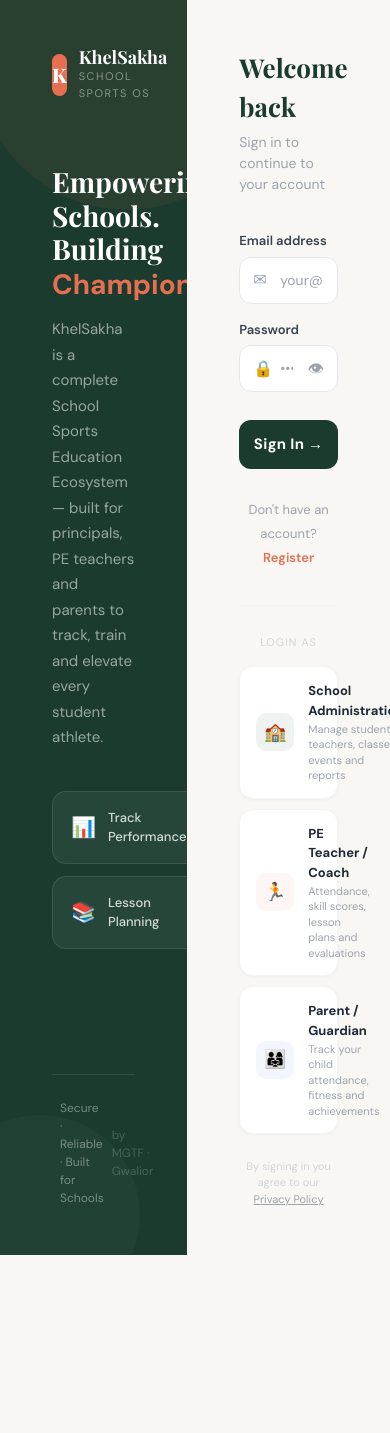
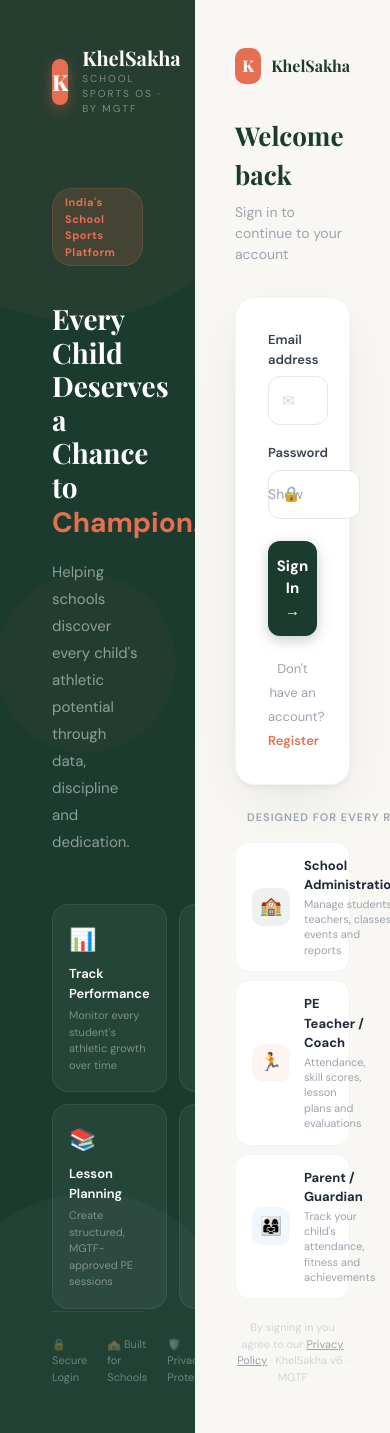
Before and after one commit to millersgrouptrackfoundation-afk/khelsakha, a React (Vite) app: page /login in a window 390 px wide. Before the commit the page ends 1255 px from the top, so only its background shows below. Built offline with nearby package versions, Linux system fonts and the light colour scheme.

Commit message:
Premium login redesign and mobile overlay sidebar

```diff
--- a/src/pages/Login.jsx
+++ b/src/pages/Login.jsx
@@ -1,4 +1,4 @@
-import { useState } from "react"
+import { useState, useEffect } from "react"
 import { useAuth } from "../contexts/AuthContext"
 import { useNavigate, Link } from "react-router-dom"
 
@@ -10,6 +10,9 @@
   const [showPassword, setShowPassword] = useState(false)
   const [error, setError] = useState("")
   const [loading, setLoading] = useState(false)
+  const [mounted, setMounted] = useState(false)
+
+  useEffect(() => { setTimeout(() => setMounted(true), 50) }, [])
 
   const handleSubmit = async (e) => {
     e.preventDefault()
@@ -25,206 +28,258 @@
   }
 
   const features = [
-    { icon:"📊", label:"Track Performance" },
-    { icon:"✅", label:"Mark Attendance" },
-    { icon:"📚", label:"Lesson Planning" },
-    { icon:"📄", label:"CBSE Reports" },
+    { icon:"📊", label:"Track Performance", desc:"Monitor every student's athletic growth over time" },
+    { icon:"✅", label:"Mark Attendance", desc:"Record class attendance in seconds, not minutes" },
+    { icon:"📚", label:"Lesson Planning", desc:"Create structured, MGTF-approved PE sessions" },
+    { icon:"📄", label:"CBSE Reports", desc:"Generate compliant reports with one click" },
   ]
 
   const roles = [
-    { icon:"🏫", title:"School Administration", desc:"Manage students, teachers, classes, events and reports" },
-    { icon:"🏃", title:"PE Teacher / Coach", desc:"Attendance, skill scores, lesson plans and evaluations" },
-    { icon:"👨‍👩‍👧", title:"Parent / Guardian", desc:"Track your child attendance, fitness and achievements" },
+    { icon:"🏫", title:"School Administration", desc:"Manage students, teachers, classes, events and reports", color:"#1A3B2E" },
+    { icon:"🏃", title:"PE Teacher / Coach", desc:"Attendance, skill scores, lesson plans and evaluations", color:"#E76F51" },
+    { icon:"👨‍👩‍👧", title:"Parent / Guardian", desc:"Track your child's attendance, fitness and achievements", color:"#3b82f6" },
   ]
 
+  const inp = {
+    width:"100%", padding:"13px 14px 13px 44px",
+    border:"1.5px solid #e5e7eb", borderRadius:"12px",
+    fontSize:"14px", outline:"none", fontFamily:"DM Sans, sans-serif",
+    background:"white", boxSizing:"border-box", color:"#1f2937",
+    transition:"border-color 0.2s, box-shadow 0.2s"
+  }
+
   return (
-    <div style={{minHeight:"100vh", display:"flex", flexDirection:"column", background:"#F9F7F3", fontFamily:"DM Sans, sans-serif"}}>
-
-      <div style={{flex:1, display:"flex"}}>
+    <div style={{
+      minHeight:"100vh", display:"flex", fontFamily:"DM Sans, sans-serif",
+      opacity: mounted ? 1 : 0, transition:"opacity 0.4s ease"
+    }}>
 
       {/* ── LEFT PANEL ── */}
       <div style={{
-          width:"48%", background:"#1A3B2E", padding:"48px 52px",
-          display:"flex", flexDirection:"column", justifyContent:"space-between",
-          position:"relative", overflow:"hidden",
-          minHeight:"100vh"
-        }}>
-          <div style={{position:"absolute", top:0, right:0, width:"300px", height:"300px",
-            background:"rgba(231,111,81,0.08)", borderRadius:"50%", transform:"translate(30%, -30%)"}} />
-          <div style={{position:"absolute", bottom:0, left:0, width:"200px", height:"200px",
-            background:"rgba(255,255,255,0.03)", borderRadius:"50%", transform:"translate(-30%, 30%)"}} />
+        width:"50%", minHeight:"100vh", background:"#1A3B2E",
+        padding:"48px 52px", display:"flex", flexDirection:"column",
+        justifyContent:"space-between", position:"relative", overflow:"hidden"
+      }}
+        className="hidden md:flex flex-col"
+      >
+        <div style={{position:"absolute",top:"-80px",right:"-80px",width:"400px",height:"400px",
+          background:"rgba(231,111,81,0.06)",borderRadius:"50%"}} />
+        <div style={{position:"absolute",bottom:"-60px",left:"-60px",width:"300px",height:"300px",
+          background:"rgba(255,255,255,0.03)",borderRadius:"50%"}} />
+        <div style={{position:"absolute",top:"40%",right:"10%",width:"180px",height:"180px",
+          background:"rgba(231,111,81,0.04)",borderRadius:"50%"}} />
 
-          <div style={{position:"relative", zIndex:1}}>
-            <div style={{display:"flex", alignItems:"center", gap:"12px", marginBottom:"64px"}}>
-              <div style={{width:"42px", height:"42px", borderRadius:"12px", background:"#E76F51",
-                display:"flex", alignItems:"center", justifyContent:"center"}}>
-                <span style={{color:"white", fontSize:"20px", fontWeight:"900", fontFamily:"Playfair Display, serif"}}>K</span>
+        <div style={{position:"relative",zIndex:1}}>
+          <div style={{display:"flex",alignItems:"center",gap:"14px",marginBottom:"72px"}}>
+            <div style={{width:"46px",height:"46px",borderRadius:"14px",background:"#E76F51",
+              display:"flex",alignItems:"center",justifyContent:"center",
+              boxShadow:"0 4px 14px rgba(231,111,81,0.4)"}}>
+              <span style={{color:"white",fontSize:"22px",fontWeight:"900",fontFamily:"Playfair Display,serif"}}>K</span>
             </div>
             <div>
-                <div style={{color:"white", fontWeight:"700", fontSize:"18px", fontFamily:"Playfair Display, serif", lineHeight:1}}>KhelSakha</div>
-                <div style={{color:"rgba(255,255,255,0.45)", fontSize:"11px", letterSpacing:"1.5px", textTransform:"uppercase", marginTop:"2px"}}>School Sports OS</div>
+              <div style={{color:"white",fontWeight:"700",fontSize:"20px",fontFamily:"Playfair Display,serif",lineHeight:1}}>KhelSakha</div>
+              <div style={{color:"rgba(255,255,255,0.4)",fontSize:"10px",letterSpacing:"2px",textTransform:"uppercase",marginTop:"3px"}}>School Sports OS · by MGTF</div>
             </div>
           </div>
 
-            <div style={{marginBottom:"40px"}}>
-              <h1 style={{color:"white", fontSize:"clamp(28px, 3vw, 40px)", fontWeight:"700",
-                fontFamily:"Playfair Display, serif", lineHeight:"1.2", margin:"0 0 16px"}}>
-                Empowering Schools.<br />
-                Building <span style={{color:"#E76F51"}}>Champions.</span>
-              </h1>
-              <p style={{color:"rgba(255,255,255,0.55)", fontSize:"15px", lineHeight:"1.7", margin:0, maxWidth:"380px"}}>
-                KhelSakha is a complete School Sports Education Ecosystem — built for principals, PE teachers and parents to track, train and elevate every student athlete.
-              </p>
+          <div style={{marginBottom:"16px"}}>
+            <span style={{
+              display:"inline-block",background:"rgba(231,111,81,0.15)",
+              color:"#E76F51",fontSize:"11px",fontWeight:"700",
+              padding:"5px 12px",borderRadius:"20px",letterSpacing:"0.5px",
+              border:"1px solid rgba(231,111,81,0.2)",marginBottom:"20px"
+            }}>India's School Sports Platform</span>
           </div>
 
-            <div style={{display:"grid", gridTemplateColumns:"1fr 1fr", gap:"12px", maxWidth:"380px"}}>
+          <h1 style={{
+            color:"white",fontSize:"clamp(28px,3.2vw,42px)",fontWeight:"700",
+            fontFamily:"Playfair Display,serif",lineHeight:"1.2",margin:"0 0 20px"
+          }}>
+            Every Child Deserves<br />
+            a Chance to <span style={{color:"#E76F51"}}>Champion.</span>
+          </h1>
+
+          <p style={{color:"rgba(255,255,255,0.5)",fontSize:"15px",lineHeight:"1.8",
+            margin:"0 0 48px",maxWidth:"380px"}}>
+            Helping schools discover every child's athletic potential through data, discipline and dedication.
+          </p>
+
+          <div style={{display:"grid",gridTemplateColumns:"1fr 1fr",gap:"12px",maxWidth:"420px"}}>
             {features.map((f,i) => (
               <div key={i} style={{
-                  background:"rgba(255,255,255,0.06)", border:"1px solid rgba(255,255,255,0.1)",
-                  borderRadius:"14px", padding:"16px 18px", display:"flex", alignItems:"center", gap:"12px"
-                }}>
-                  <span style={{fontSize:"20px"}}>{f.icon}</span>
-                  <span style={{color:"rgba(255,255,255,0.8)", fontSize:"13px", fontWeight:"500"}}>{f.label}</span>
+                background:"rgba(255,255,255,0.05)",
+                border:"1px solid rgba(255,255,255,0.08)",
+                borderRadius:"16px",padding:"18px 16px",
+                transition:"all 0.2s",cursor:"default"
+              }}
+                onMouseEnter={e=>{e.currentTarget.style.background="rgba(255,255,255,0.09)";e.currentTarget.style.borderColor="rgba(255,255,255,0.15)";e.currentTarget.style.transform="translateY(-2px)"}}
+                onMouseLeave={e=>{e.currentTarget.style.background="rgba(255,255,255,0.05)";e.currentTarget.style.borderColor="rgba(255,255,255,0.08)";e.currentTarget.style.transform="translateY(0)"}}>
+                <div style={{fontSize:"22px",marginBottom:"8px"}}>{f.icon}</div>
+                <div style={{color:"white",fontSize:"13px",fontWeight:"600",marginBottom:"4px"}}>{f.label}</div>
+                <div style={{color:"rgba(255,255,255,0.4)",fontSize:"11px",lineHeight:"1.5"}}>{f.desc}</div>
               </div>
             ))}
           </div>
         </div>
 
-          <div style={{position:"relative", zIndex:1}}>
-            <div style={{borderTop:"1px solid rgba(255,255,255,0.1)", paddingTop:"24px", display:"flex", alignItems:"center", gap:"8px"}}>
-              <div style={{width:"6px", height:"6px", borderRadius:"50%", background:"#4ade80"}} />
-              <span style={{color:"rgba(255,255,255,0.4)", fontSize:"12px"}}>Secure · Reliable · Built for Schools</span>
-              <span style={{color:"rgba(255,255,255,0.2)", fontSize:"12px", marginLeft:"auto"}}>by MGTF · Gwalior</span>
+        <div style={{position:"relative",zIndex:1,borderTop:"1px solid rgba(255,255,255,0.08)",paddingTop:"24px"}}>
+          <div style={{display:"flex",alignItems:"center",gap:"20px"}}>
+            {["🔒 Secure Login","🏫 Built for Schools","🛡️ Privacy Protected"].map((t,i) => (
+              <div key={i} style={{display:"flex",alignItems:"center",gap:"6px"}}>
+                <span style={{color:"rgba(255,255,255,0.35)",fontSize:"11px"}}>{t}</span>
+              </div>
+            ))}
           </div>
         </div>
       </div>
 
       {/* ── RIGHT PANEL ── */}
       <div style={{
-          flex:1, display:"flex", flexDirection:"column", alignItems:"center",
-          justifyContent:"center", padding:"48px 52px", overflowY:"auto"
+        flex:1, display:"flex", flexDirection:"column",
+        alignItems:"center", justifyContent:"center",
+        padding:"48px 40px", overflowY:"auto",
+        background:"#F9F7F3", minHeight:"100vh"
       }}>
-          <div style={{width:"100%", maxWidth:"400px"}}>
+        <div style={{width:"100%",maxWidth:"420px"}}>
 
-            <div style={{marginBottom:"36px"}}>
-              <h2 style={{fontSize:"26px", fontWeight:"700", color:"#1A3B2E",
-                fontFamily:"Playfair Display, serif", margin:"0 0 6px"}}>Welcome back</h2>
-              <p style={{color:"#9ca3af", fontSize:"14px", margin:0}}>Sign in to continue to your account</p>
+          <div style={{marginBottom:"10px",display:"block"}} className="md:hidden">
+            <div style={{display:"flex",alignItems:"center",gap:"10px",marginBottom:"32px"}}>
+              <div style={{width:"36px",height:"36px",borderRadius:"10px",background:"#E76F51",
+                display:"flex",alignItems:"center",justifyContent:"center"}}>
+                <span style={{color:"white",fontSize:"16px",fontWeight:"900",fontFamily:"Playfair Display,serif"}}>K</span>
+              </div>
+              <div style={{fontWeight:"700",fontSize:"16px",color:"#1A3B2E",fontFamily:"Playfair Display,serif"}}>KhelSakha</div>
+            </div>
           </div>
 
-            <form onSubmit={handleSubmit} style={{marginBottom:"28px"}}>
-              <div style={{marginBottom:"16px"}}>
-                <label style={{display:"block", fontSize:"13px", fontWeight:"600", color:"#374151", marginBottom:"6px"}}>
+          <div style={{marginBottom:"32px"}}>
+            <h2 style={{fontSize:"26px",fontWeight:"700",color:"#1A3B2E",
+              fontFamily:"Playfair Display,serif",margin:"0 0 8px"}}>Welcome back</h2>
+            <p style={{color:"#9ca3af",fontSize:"14px",margin:0}}>Sign in to continue to your account</p>
+          </div>
+
+          <div style={{
+            background:"white",borderRadius:"20px",padding:"32px",
+            boxShadow:"0 4px 6px -1px rgba(0,0,0,0.05), 0 20px 60px -10px rgba(0,0,0,0.08)",
+            border:"1px solid rgba(0,0,0,0.04)",marginBottom:"24px"
+          }}>
+            <form onSubmit={handleSubmit}>
+              <div style={{marginBottom:"18px"}}>
+                <label style={{display:"block",fontSize:"13px",fontWeight:"600",color:"#374151",marginBottom:"7px"}}>
                   Email address
                 </label>
                 <div style={{position:"relative"}}>
-                  <span style={{position:"absolute", left:"14px", top:"50%", transform:"translateY(-50%)", color:"#9ca3af", fontSize:"16px"}}>✉</span>
-                  <input
-                    type="email" value={email} onChange={e=>setEmail(e.target.value)}
-                    placeholder="your@email.com" required
-                    style={{
-                      width:"100%", padding:"12px 14px 12px 40px",
-                      border:"1.5px solid #e5e7eb", borderRadius:"12px",
-                      fontSize:"14px", outline:"none", fontFamily:"DM Sans, sans-serif",
-                      background:"white", boxSizing:"border-box", color:"#1f2937",
-                      transition:"border-color 0.2s"
-                    }}
-                    onFocus={e=>e.target.style.borderColor="#1A3B2E"}
-                    onBlur={e=>e.target.style.borderColor="#e5e7eb"}
-                  />
+                  <span style={{position:"absolute",left:"14px",top:"50%",transform:"translateY(-50%)",color:"#d1d5db",fontSize:"15px"}}>✉</span>
+                  <input type="email" value={email} onChange={e=>setEmail(e.target.value)}
+                    placeholder="your@school.com" required style={inp}
+                    onFocus={e=>{e.target.style.borderColor="#1A3B2E";e.target.style.boxShadow="0 0 0 3px rgba(26,59,46,0.08)"}}
+                    onBlur={e=>{e.target.style.borderColor="#e5e7eb";e.target.style.boxShadow="none"}} />
                 </div>
               </div>
 
               <div style={{marginBottom:"8px"}}>
-                <label style={{display:"block", fontSize:"13px", fontWeight:"600", color:"#374151", marginBottom:"6px"}}>
+                <label style={{display:"block",fontSize:"13px",fontWeight:"600",color:"#374151",marginBottom:"7px"}}>
                   Password
                 </label>
                 <div style={{position:"relative"}}>
-                  <span style={{position:"absolute", left:"14px", top:"50%", transform:"translateY(-50%)", color:"#9ca3af", fontSize:"16px"}}>🔒</span>
-                  <input
-                    type={showPassword?"text":"password"} value={password}
+                  <span style={{position:"absolute",left:"14px",top:"50%",transform:"translateY(-50%)",color:"#d1d5db",fontSize:"15px"}}>🔒</span>
+                  <input type={showPassword?"text":"password"} value={password}
                     onChange={e=>setPassword(e.target.value)}
                     placeholder="••••••••" required
-                    style={{
-                      width:"100%", padding:"12px 44px 12px 40px",
-                      border:"1.5px solid #e5e7eb", borderRadius:"12px",
-                      fontSize:"14px", outline:"none", fontFamily:"DM Sans, sans-serif",
-                      background:"white", boxSizing:"border-box", color:"#1f2937",
-                      transition:"border-color 0.2s"
-                    }}
-                    onFocus={e=>e.target.style.borderColor="#1A3B2E"}
-                    onBlur={e=>e.target.style.borderColor="#e5e7eb"}
-                  />
+                    style={{...inp,paddingRight:"46px"}}
+                    onFocus={e=>{e.target.style.borderColor="#1A3B2E";e.target.style.boxShadow="0 0 0 3px rgba(26,59,46,0.08)"}}
+                    onBlur={e=>{e.target.style.borderColor="#e5e7eb";e.target.style.boxShadow="none"}} />
                   <button type="button" onClick={()=>setShowPassword(!showPassword)}
-                    style={{position:"absolute", right:"14px", top:"50%", transform:"translateY(-50%)",
-                      background:"none", border:"none", cursor:"pointer", color:"#9ca3af", fontSize:"16px", padding:0}}>
-                    {showPassword?"🙈":"👁"}
+                    style={{position:"absolute",right:"14px",top:"50%",transform:"translateY(-50%)",
+                      background:"none",border:"none",cursor:"pointer",color:"#9ca3af",fontSize:"14px",padding:0}}>
+                    {showPassword?"Hide":"Show"}
                   </button>
                 </div>
               </div>
 
               {error && (
-                <div style={{padding:"10px 14px", background:"#fef2f2", border:"1px solid #fecaca",
-                  borderRadius:"10px", fontSize:"13px", color:"#dc2626", marginBottom:"16px", marginTop:"12px"}}>
-                  {error}
+                <div style={{padding:"11px 14px",background:"#fef2f2",border:"1px solid #fecaca",
+                  borderRadius:"10px",fontSize:"13px",color:"#dc2626",marginTop:"14px"}}>
+                  ⚠️ {error}
                 </div>
               )}
 
               <button type="submit" disabled={loading}
                 style={{
-                  width:"100%", padding:"13px", marginTop:"20px",
-                  background:loading?"#6b7280":"#1A3B2E", color:"white", border:"none",
-                  borderRadius:"12px", fontSize:"15px", fontWeight:"700",
-                  cursor:loading?"not-allowed":"pointer", fontFamily:"DM Sans, sans-serif",
-                  transition:"background 0.2s", letterSpacing:"0.3px"
+                  width:"100%",padding:"14px",marginTop:"22px",
+                  background:loading?"#6b7280":"#1A3B2E",color:"white",
+                  border:"none",borderRadius:"12px",fontSize:"15px",fontWeight:"700",
+                  cursor:loading?"not-allowed":"pointer",fontFamily:"DM Sans,sans-serif",
+                  transition:"all 0.2s",display:"flex",alignItems:"center",justifyContent:"center",gap:"8px",
+                  boxShadow:loading?"none":"0 4px 14px rgba(26,59,46,0.25)"
                 }}
-                onMouseEnter={e=>{if(!loading)e.target.style.background="#0d2318"}}
-                onMouseLeave={e=>{if(!loading)e.target.style.background="#1A3B2E"}}>
-                {loading ? "Signing in..." : "Sign In →"}
+                onMouseEnter={e=>{if(!loading){e.target.style.background="#0d2318";e.target.style.transform="translateY(-1px)";e.target.style.boxShadow="0 6px 20px rgba(26,59,46,0.35)"}}}
+                onMouseLeave={e=>{if(!loading){e.target.style.background="#1A3B2E";e.target.style.transform="translateY(0)";e.target.style.boxShadow="0 4px 14px rgba(26,59,46,0.25)"}}}>
+                {loading ? (
+                  <>
+                    <span style={{width:"16px",height:"16px",border:"2px solid rgba(255,255,255,0.3)",
+                      borderTopColor:"white",borderRadius:"50%",display:"inline-block",
+                      animation:"spin 0.8s linear infinite"}} />
+                    Signing you in...
+                  </>
+                ) : "Sign In →"}
               </button>
             </form>
 
-            <div style={{textAlign:"center", marginBottom:"36px"}}>
-              <span style={{fontSize:"13px", color:"#9ca3af"}}>Don't have an account? </span>
-              <Link to="/register" style={{fontSize:"13px", color:"#E76F51", fontWeight:"600", textDecoration:"none"}}>Register</Link>
+            <div style={{textAlign:"center",marginTop:"20px"}}>
+              <span style={{fontSize:"13px",color:"#9ca3af"}}>Don't have an account? </span>
+              <Link to="/register" style={{fontSize:"13px",color:"#E76F51",fontWeight:"600",textDecoration:"none"}}>Register</Link>
+            </div>
           </div>
 
-            <div style={{borderTop:"1px solid #f3f4f6", paddingTop:"28px"}}>
-              <p style={{textAlign:"center", fontSize:"11px", color:"#d1d5db", marginBottom:"16px", textTransform:"uppercase", letterSpacing:"1px"}}>
-                Login as
-              </p>
-              <div style={{display:"flex", flexDirection:"column", gap:"10px"}}>
+          <div style={{marginBottom:"20px"}}>
+            <div style={{display:"flex",alignItems:"center",gap:"12px",marginBottom:"16px"}}>
+              <div style={{flex:1,height:"1px",background:"#e5e7eb"}} />
+              <span style={{fontSize:"11px",color:"#9ca3af",fontWeight:"600",letterSpacing:"1px",textTransform:"uppercase",whiteSpace:"nowrap"}}>Designed for Every Role</span>
+              <div style={{flex:1,height:"1px",background:"#e5e7eb"}} />
+            </div>
+            <div style={{display:"flex",flexDirection:"column",gap:"8px"}}>
               {roles.map((r,i) => (
                 <div key={i} style={{
-                    display:"flex", alignItems:"center", gap:"14px",
-                    padding:"14px 16px", background:"white",
-                    border:"1px solid #f3f4f6", borderRadius:"14px",
-                    boxShadow:"0 1px 3px rgba(0,0,0,0.04)"
-                  }}>
-                    <div style={{width:"38px", height:"38px", borderRadius:"10px",
-                      background:i===0?"#1A3B2E10":i===1?"#E76F5110":"#3b82f610",
-                      display:"flex", alignItems:"center", justifyContent:"center",
-                      fontSize:"18px", flexShrink:0}}>
+                  display:"flex",alignItems:"center",gap:"14px",
+                  padding:"13px 16px",background:"white",
+                  border:"1px solid #f3f4f6",borderRadius:"14px",
+                  transition:"all 0.15s",cursor:"default"
+                }}
+                  onMouseEnter={e=>{e.currentTarget.style.borderColor="#e5e7eb";e.currentTarget.style.boxShadow="0 2px 8px rgba(0,0,0,0.06)";e.currentTarget.style.transform="translateY(-1px)"}}
+                  onMouseLeave={e=>{e.currentTarget.style.borderColor="#f3f4f6";e.currentTarget.style.boxShadow="none";e.currentTarget.style.transform="translateY(0)"}}>
+                  <div style={{width:"38px",height:"38px",borderRadius:"10px",
+                    background:`${r.color}12`,display:"flex",alignItems:"center",
+                    justifyContent:"center",fontSize:"18px",flexShrink:0}}>
                     {r.icon}
                   </div>
                   <div style={{flex:1}}>
-                      <div style={{fontSize:"13px", fontWeight:"700", color:"#1f2937", marginBottom:"2px"}}>{r.title}</div>
-                      <div style={{fontSize:"11px", color:"#9ca3af", lineHeight:"1.4"}}>{r.desc}</div>
+                    <div style={{fontSize:"13px",fontWeight:"700",color:"#1f2937",marginBottom:"2px"}}>{r.title}</div>
+                    <div style={{fontSize:"11px",color:"#9ca3af",lineHeight:"1.4"}}>{r.desc}</div>
                   </div>
                 </div>
               ))}
             </div>
           </div>
 
-            <div style={{textAlign:"center", marginTop:"24px"}}>
-              <p style={{fontSize:"11px", color:"#d1d5db", margin:0}}>
+          <p style={{textAlign:"center",fontSize:"11px",color:"#d1d5db",margin:0}}>
             By signing in you agree to our{" "}
-                <Link to="/privacy-policy" style={{color:"#9ca3af", textDecoration:"underline"}}>Privacy Policy</Link>
+            <Link to="/privacy-policy" style={{color:"#9ca3af",textDecoration:"underline"}}>Privacy Policy</Link>
+            {" "}· KhelSakha v6 · MGTF
           </p>
         </div>
       </div>
-        </div>
-      </div>
+
+      <style>{`
+        @keyframes spin { to { transform: rotate(360deg) } }
+        @media (max-width: 768px) {
+          .hidden { display: none !important; }
+          .md\\:flex { display: flex !important; }
+        }
+        @media (min-width: 769px) {
+          .md\\:hidden { display: none !important; }
+        }
+      `}</style>
     </div>
   )
 }
```
Also changed, not shown: src/components/Layout.jsx (+92 -10 lines). Lines whose indentation alone changed are shown as unchanged.
